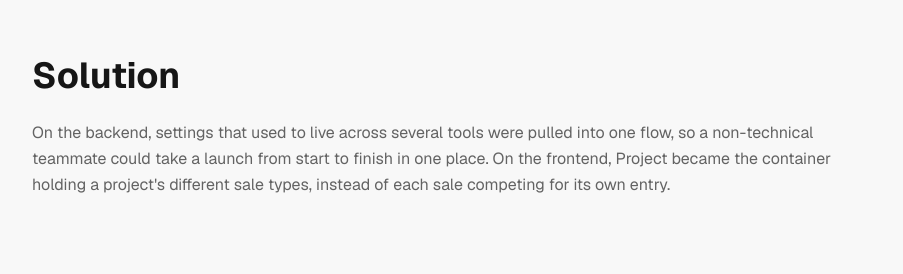
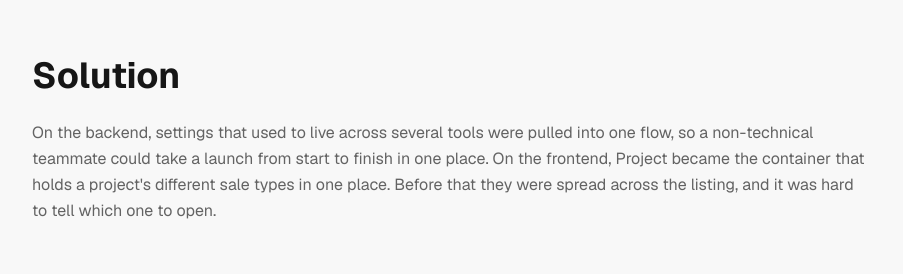
Before and after one commit to NiyaWu/PortfolioNook, a Next.js app: page /ido-cms in a window 1280 px wide. Shown: the part 2420-2694 px from the top of the page, without its empty margins (208-1111 px from the left). Built offline with nearby package versions, Linux system fonts and the light colour scheme.

Commit message:
Reword the frontend half of the Solution section
Replace the odd "each sale competing for its own entry" phrasing with
what actually happened: the sales were spread across the listing and
users could not tell which one to open.

Co-Authored-By: Claude Opus 5 (1M context) <noreply@anthropic.com>

```diff
--- a/locales/pages/ido-cms.ts
+++ b/locales/pages/ido-cms.ts
@@ -56,7 +56,7 @@ export const idoCmsEn = {
   // Solution Section
   solution: {
     title: "Solution",
-    content: "On the backend, settings that used to live across several tools were pulled into one flow, so a non-technical teammate could take a launch from start to finish in one place. On the frontend, Project became the container holding a project's different sale types, instead of each sale competing for its own entry.",
+    content: "On the backend, settings that used to live across several tools were pulled into one flow, so a non-technical teammate could take a launch from start to finish in one place. On the frontend, Project became the container that holds a project's different sale types in one place. Before that they were spread across the listing, and it was hard to tell which one to open.",
   },
   // Design Section
   design: {
@@ -172,7 +172,7 @@ export const idoCmsZh = {
   // Solution Section
   solution: {
     title: "解決方案",
-    content: "後台把原本散在多個工具的設定收進同一條流程，讓非技術同事能在一個地方從頭走到完成。前台則以 Project 當容器，收納同一個項目的不同 Sale，不再讓每種 Sale 各自搶一個入口。",
+    content: "後台把原本散在多個工具的設定收進同一條流程，讓非技術同事能在一個地方從頭走到完成。前台則以 Project 當容器，把同一個項目的不同 Sale 收在一起。原本這些 Sale 分散在列表上，使用者不容易判斷該點哪一個。",
   },
   // Design Section
   design: {
```
